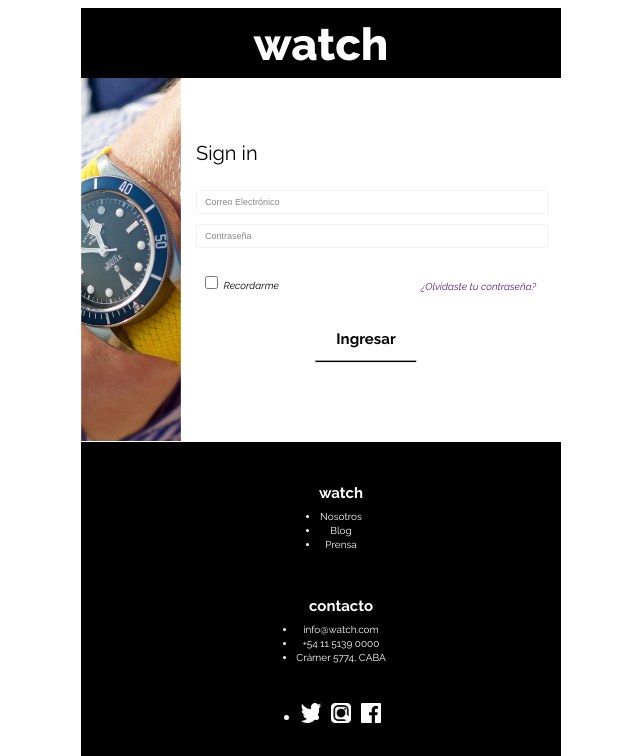
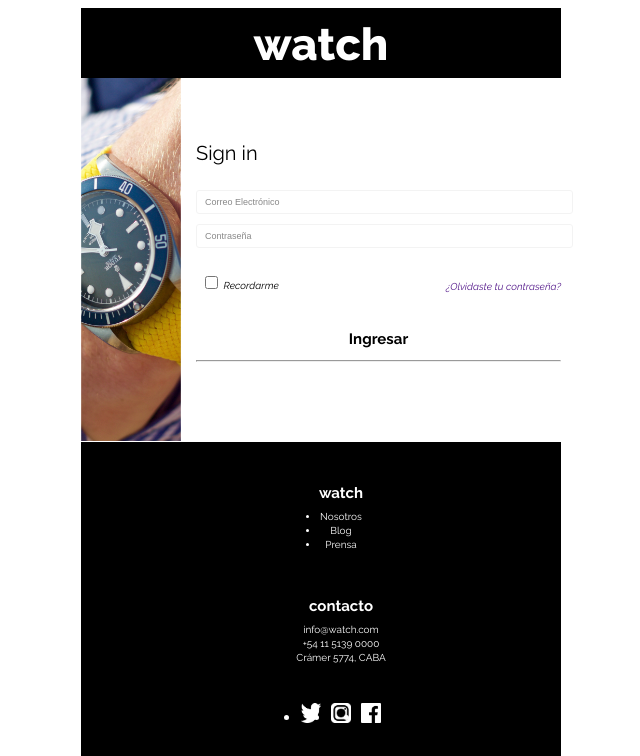
Before and after one commit to HarrySanti/dh, a PHP site: page /sign_in.html in a window 1280 px wide. Shown: the top 756 px of the page, without its empty margins (319-959 px from the left). Run offline with PHP 8.4, Linux system fonts and the light colour scheme; some libraries are stand-ins or nearby versions.

Commit message:
Update mobile_signin.css

```diff
--- a/css/mobile_signin.css
+++ b/css/mobile_signin.css
@@ -39,6 +39,7 @@ header h1 {
 .cuerpo{
   display: flex;
   align-content: flex-start;
+  width: 100%
 }
 
 
@@ -53,6 +54,7 @@ header h1 {
 .seccion_formulario{
   margin-left: 15px;
   margin-top: 50px;
+  width: 100%;
 }
 
 /*SIGNIN*/
@@ -66,10 +68,11 @@ header h1 {
 .formulario {
   width: 340px;
   margin-bottom: 15px;
+  width: 100%;
 }
 
 .form1 {
-  width: 340px;
+  width: 100%;
   font-size: 9px;
   font-weight: 100;
   font-style: normal;
@@ -85,7 +88,7 @@ header h1 {
 .botones{
   display: inline-block;
   position: relative;
-  width:340px;
+  width:100%;
   margin-bottom: 40px;
 }
 
@@ -108,6 +111,7 @@ header h1 {
 }
 
 /*Boton de ingresar*/
+
 .ingresar h2{
   font-size:15px;
   color:black;
@@ -115,13 +119,9 @@ header h1 {
   font-weight: 700;
 }
 
-hr {
-  width: 100px;
-  background-color: black;
-  height: 1px;
-  margin-top: 4px;
+.foto_register img{
+  display:none;
 }
-
 
 
 /*ACA EMPIEZA EL CSS DEL FOOTER*/
@@ -175,6 +175,7 @@ footer .contacto {
 .contacto ul li {
 	font-size: 10px;
 	margin-bottom: 3px;
+  list-style: none;
 }
 
 /* footer .contacto .uno{
```
